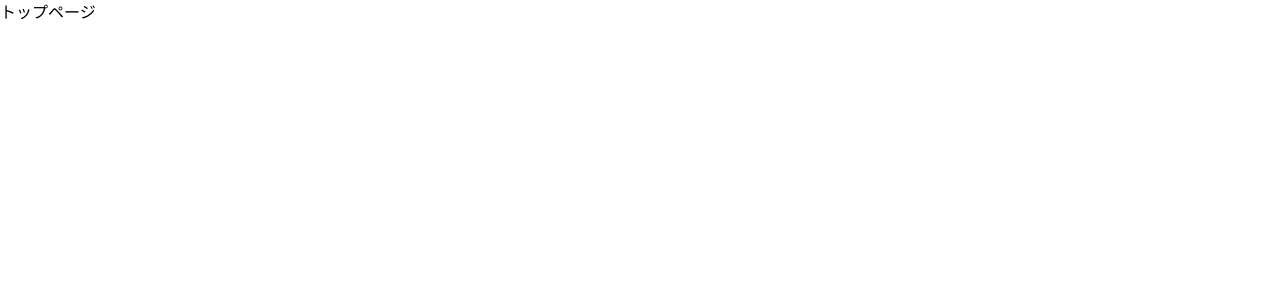
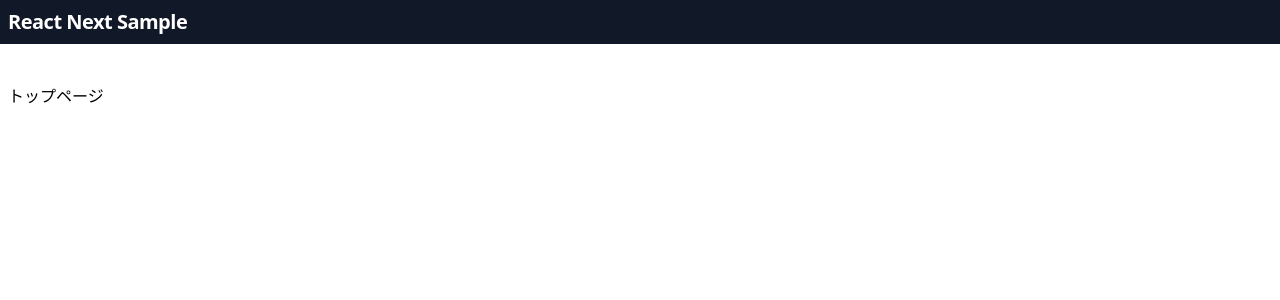
Before and after one commit to sekine555/fe-react-next-example, a Next.js app: page / in a window 1280 px wide. Shown: the top 300 px of the page. Built offline with nearby package versions, Linux system fonts and the light colour scheme.

Commit message:
トップページに共通レイアウト設定

```diff
--- a/src/pages/index.tsx
+++ b/src/pages/index.tsx
@@ -1,7 +1,12 @@
+import Layout from "@/components/helper/Layout";
 import { NextPage } from "next";
 
 const TopPage: NextPage = () => {
-  return <>トップページ</>;
+  return (
+    <>
+      <Layout>トップページ</Layout>
+    </>
+  );
 };
 
 export default TopPage;
```
